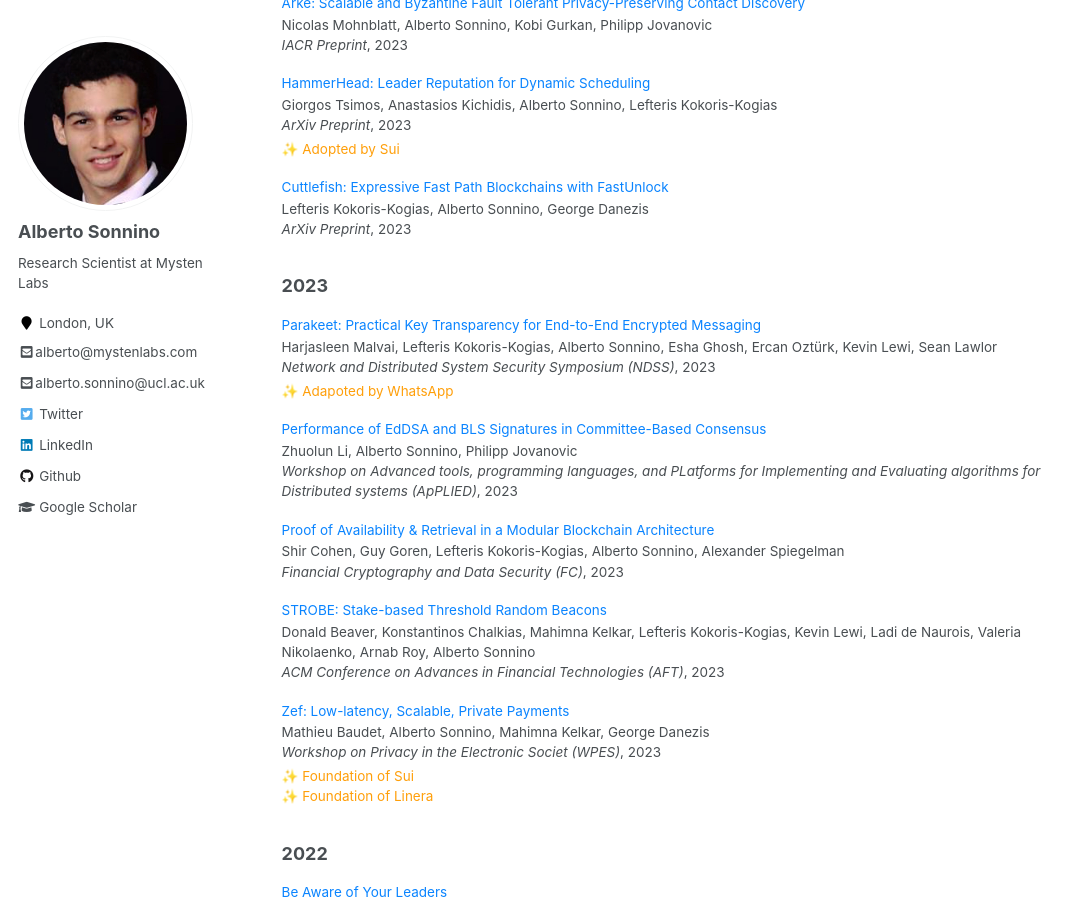
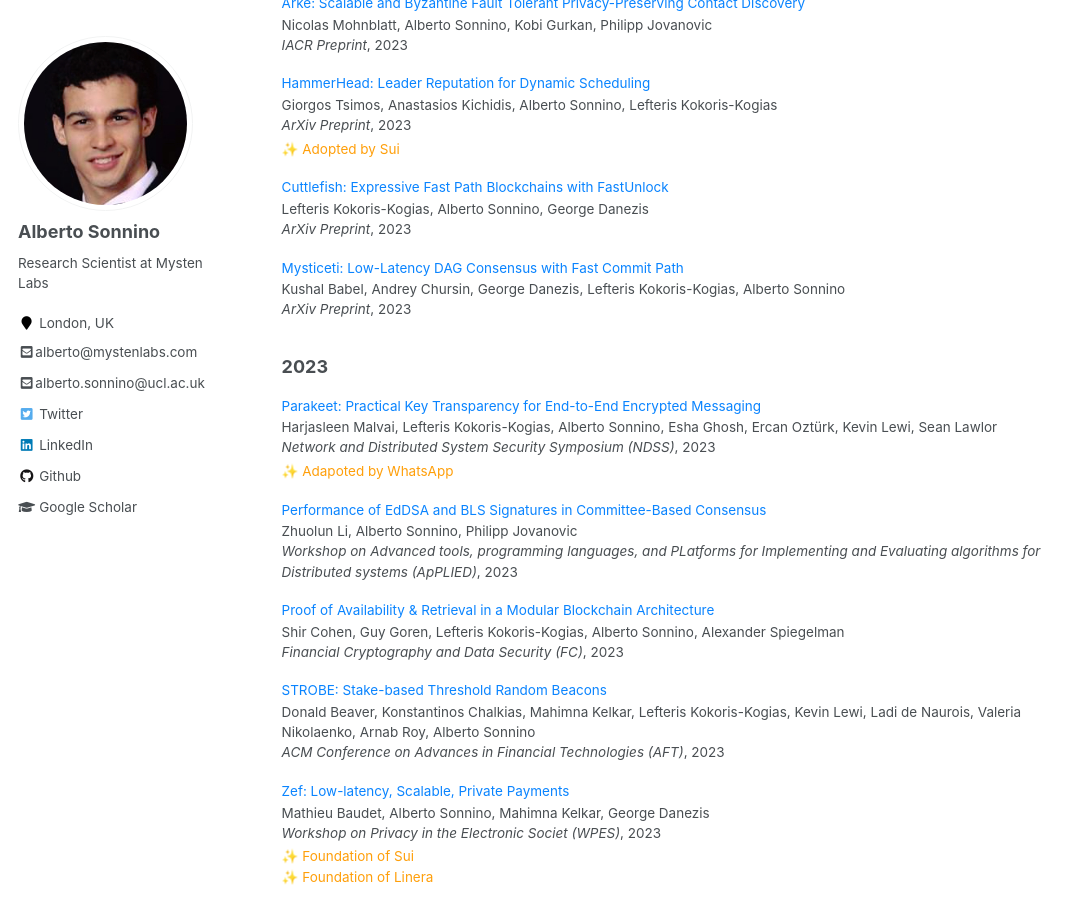
Before and after one commit to asonnino/asonnino.github.io, a Jekyll site: the page built from _pages/publications.md, in a window 1280 px wide and 900 px high, scrolled down 575 px. Shown: the whole window, without its empty margins (0-1086 px from the left). Built offline with Jekyll 4.4.1, drawn with Linux system fonts in a browser that asks for light colours.

Commit message:
Mysticeti paper

```diff
--- a/_data/papers.json
+++ b/_data/papers.json
@@ -361,5 +361,13 @@
     "venue": "ArXiv Preprint",
     "date": 2023,
     "filename": "cuttlefish.pdf"
+  },
+  {
+    "category": "submission",
+    "title": "Mysticeti: Low-Latency DAG Consensus with Fast Commit Path",
+    "authors": "Kushal Babel, Andrey Chursin, George Danezis, Lefteris Kokoris-Kogias, Alberto Sonnino",
+    "venue": "ArXiv Preprint",
+    "date": 2023,
+    "filename": "mysticeti.pdf"
   }
 ]
```
Also changed, not shown: 1 other file.
